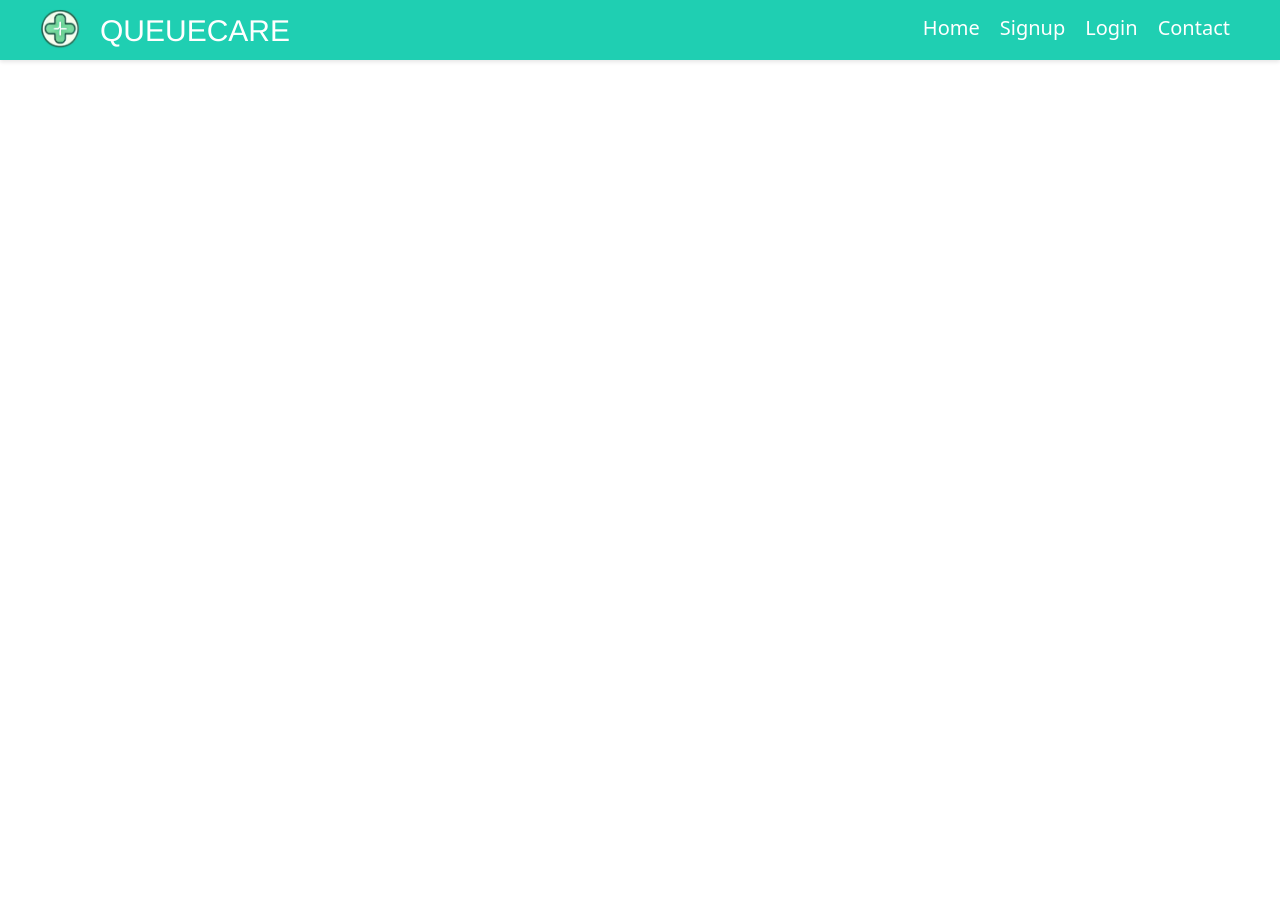
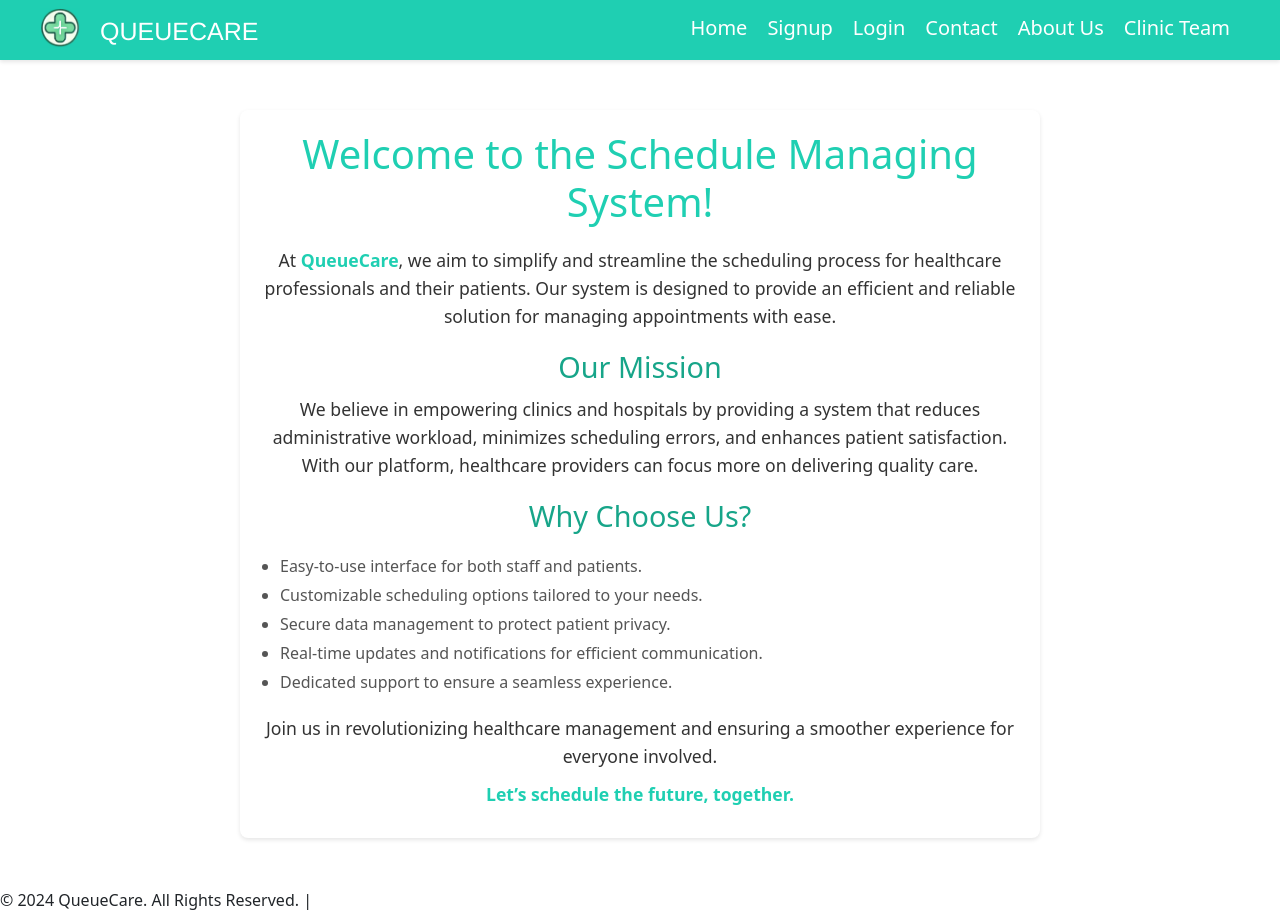
Before and after one commit to Cherry8800/webappfinalproject2024, a React (Create React App) app in the folder client/: page /about-us in a window 1280 px wide. Before the commit the page ends 800 px from the top, so only its background shows below. Built offline with nearby package versions, Linux system fonts and the light colour scheme.

Commit message:
I created 3 pages. About Us, Footer and Clinic Team

```diff
--- a/client/src/App.js
+++ b/client/src/App.js
@@ -12,6 +12,9 @@ import ServiceListPage from './components/ServiceListPage';
 import AdminDashboardPage from './components/AdminDashboardPage';
 import ProtectedRoute from './components/ProtectedRoute';
 import Navbar from './components/Navbar';
+import AboutUs from './components/AboutUs';
+import ClinicTeam from './components/ClinicTeam';
+import Footer from './components/Footer';
 
 const App = () => {
   return (
@@ -21,6 +24,8 @@ const App = () => {
         <Route path="/" element={<HomePage />} />
         <Route path="/login" element={<LoginPage />} />
         <Route path="/signup" element={<SignupPage />} />
+        <Route path="/about-us" element={<AboutUs />} />
+        <Route path="/clinic-team" element={<ClinicTeam />} />
         <Route path="/profile" element={<ProtectedRoute><ProfilePage /></ProtectedRoute>} />
         <Route path="/dashboard" element={<ProtectedRoute><Dashboard /></ProtectedRoute>} />
         <Route path="/contact" element={<ContactPage />} />
@@ -29,7 +34,9 @@ const App = () => {
         <Route path="/services" element={<ProtectedRoute><ServiceListPage /></ProtectedRoute>} />
         <Route path="/admin/dashboard" element={<ProtectedRoute role="admin"><AdminDashboardPage /></ProtectedRoute>} /> {/* Add AdminDashboardPage route */}
       </Routes>
+      <Footer />
     </>
+
   );
 };
 
--- /dev/null
+++ b/client/src/components/AboutUs.js
@@ -0,0 +1,33 @@
+import React from 'react';
+import '../styles/AboutUs.css';
+
+const AboutUsPage = () => {
+  return (
+    <div className="about-us-container">
+      <h1>Welcome to the Schedule Managing System!</h1>
+      <p>
+        At <strong>QueueCare</strong>, we aim to simplify and streamline the scheduling process for healthcare professionals and their patients.
+        Our system is designed to provide an efficient and reliable solution for managing appointments with ease.
+      </p>
+      <h2>Our Mission</h2>
+      <p>
+        We believe in empowering clinics and hospitals by providing a system that reduces administrative workload, minimizes scheduling errors,
+        and enhances patient satisfaction. With our platform, healthcare providers can focus more on delivering quality care.
+      </p>
+      <h2>Why Choose Us?</h2>
+      <ul>
+        <li>Easy-to-use interface for both staff and patients.</li>
+        <li>Customizable scheduling options tailored to your needs.</li>
+        <li>Secure data management to protect patient privacy.</li>
+        <li>Real-time updates and notifications for efficient communication.</li>
+        <li>Dedicated support to ensure a seamless experience.</li>
+      </ul>
+      <p>
+        Join us in revolutionizing healthcare management and ensuring a smoother experience for everyone involved.
+      </p>
+      <p><strong>Let’s schedule the future, together.</strong></p>
+    </div>
+  );
+};
+
+export default AboutUsPage;
--- /dev/null
+++ b/client/src/components/ClinicTeam.js
@@ -0,0 +1,26 @@
+import React from 'react';
+import '../styles/ClinicTeam.css';
+
+const ClinicTeamPage = () => {
+  return (
+    <div className="clinic-team-container">
+      <h1>Meet Our Clinic Team</h1>
+      <p>
+        Our dedicated team of healthcare professionals is here to provide you with the best care possible.
+        Learn more about each team member by clicking on their profiles below.
+      </p>
+      <ul className="team-list">
+        <li><a href="https://www.mlmedical.com/">Maple Leaf Medical Clinic</a></li>
+        <li><a href="https://www.stoneclinic.com/">Stone Clinic</a></li>
+        <li><a href="https://icloudhospital.com/">Cloud Hospital</a></li>
+        <li><a href="https://www.sinaihealth.ca/our-hospitals/mount-sinai-hospital">Mountain Sinai Hospital</a></li>
+        <li><a href="https://www.treetophospital.com/">Tree Top Hospital</a></li>
+      </ul>
+      <p>
+        Our team is committed to your well-being and ensuring you receive personalized and effective care.
+      </p>
+    </div>
+  );
+};
+
+export default ClinicTeamPage;
--- /dev/null
+++ b/client/src/components/Footer.js
@@ -0,0 +1,11 @@
+import React from 'react';
+
+const Footer = () => {
+  return (
+    <footer className="footer">
+      <span>© 2024 QueueCare. All Rights Reserved. |</span>
+    </footer>
+  );
+};
+
+export default Footer;
--- a/client/src/components/Navbar.js
+++ b/client/src/components/Navbar.js
@@ -14,11 +14,12 @@ const Navbar = () => {
   return (
     <nav className="navbar">
       <div className="navbar-logo">
-      <div>
-        <img src={Logo1} alt="QueueBy6 Logo" className="app-logo" />
-        <span className="navbar-logoword">QUEUECARE</span>
-      </div>
-
+        <Link to="/" className="navbar-link">
+          <div>
+            <img src={Logo1} alt="QueueBy6 Logo" className="app-logo" />
+            <span className="navbar-logoword">QUEUECARE</span>
+          </div>
+        </Link>
       </div>
       <ul className="navbar-links">
         <li><Link to="/">Home</Link></li>
@@ -29,14 +30,12 @@ const Navbar = () => {
                 <li><Link to="/admin/dashboard">Admin Dashboard</Link></li>
                 <li><Link to="/admin/users">User List</Link></li>
                 <li><Link to="/admin/services">Admin Service List</Link></li>
-                <li><Link to="/contact">Contact</Link></li>
               </>
             ) : (
               <>
                 <li><Link to="/profile">MyProfile</Link></li>
                 <li><Link to="/dashboard">Dashboard</Link></li>
                 <li><Link to="/services">Service List</Link></li>
-                <li><Link to="/contact">Contact</Link></li>
               </>
             )}
             <li><button onClick={handleLogout}>Logout</button></li>
@@ -45,9 +44,11 @@ const Navbar = () => {
           <>
             <li><Link to="/signup">Signup</Link></li>
             <li><Link to="/login">Login</Link></li>
-            <li><Link to="/contact">Contact</Link></li>
           </>
         )}
+        <li><Link to="/contact">Contact</Link></li>
+        <li><Link to="/about-us">About Us</Link></li>
+        <li><Link to="/clinic-team">Clinic Team</Link></li>
       </ul>
     </nav>
   );
--- /dev/null
+++ b/client/src/styles/AboutUs.css
@@ -0,0 +1,53 @@
+/* About Us Page Styles */
+body {
+    font-family: Arial, sans-serif;
+    background-color: #f4f4f4;
+    margin: 0;
+    padding: 0;
+}
+
+.about-us-container {
+    max-width: 800px;
+    margin: 50px auto;
+    padding: 20px;
+    background-color: white;
+    box-shadow: 0 2px 4px rgba(0, 0, 0, 0.1);
+    border-radius: 8px;
+    text-align: center;
+    color: #333;
+}
+
+.about-us-container h1 {
+    font-size: 2.5rem;
+    color: #1fcfb2;
+    margin-bottom: 20px;
+}
+
+.about-us-container h2 {
+    font-size: 1.8rem;
+    color: #17a589;
+    margin-top: 20px;
+}
+
+.about-us-container p {
+    font-size: 1.1rem;
+    line-height: 1.6;
+    margin: 10px 0;
+}
+
+.about-us-container ul {
+    text-align: left;
+    margin: 20px 0;
+    padding-left: 20px;
+    list-style-type: disc;
+}
+
+.about-us-container ul li {
+    font-size: 1rem;
+    margin: 5px 0;
+    color: #555;
+}
+
+.about-us-container strong {
+    color: #1fcfb2;
+}
--- /dev/null
+++ b/client/src/styles/ClinicTeam.css
@@ -0,0 +1,51 @@
+body {
+    font-family: Arial, sans-serif;
+    background-color: #f4f4f4;
+    margin: 0;
+    padding: 0;
+  }
+
+  .clinic-team-container {
+    max-width: 800px;
+    margin: 50px auto;
+    padding: 20px;
+    background-color: white;
+    box-shadow: 0 2px 4px rgba(0, 0, 0, 0.1);
+    border-radius: 8px;
+    text-align: center;
+    color: #333;
+  }
+
+  .clinic-team-container h1 {
+    font-size: 2.5rem;
+    color: #1fcfb2;
+    margin-bottom: 20px;
+  }
+
+  .clinic-team-container p {
+    font-size: 1.1rem;
+    line-height: 1.6;
+    margin: 10px 0;
+  }
+
+  .team-list {
+    list-style-type: none;
+    padding: 0;
+    margin: 20px 0;
+    text-align: left;
+  }
+
+  .team-list li {
+    margin: 10px 0;
+  }
+
+  .team-list a {
+    font-size: 1.1rem;
+    color: #1fcfb2;
+    text-decoration: none;
+  }
+
+  .team-list a:hover {
+    text-decoration: underline;
+    color: #17a589;
+  }
--- /dev/null
+++ b/client/src/styles/Footer.css
@@ -0,0 +1,26 @@
+.footer {
+    display: flex;
+    justify-content: center;
+    align-items: center;
+    background-color: #1fcfb2;
+    color: white;
+    height: 50px;
+    position: fixed;
+    bottom: 0;
+    left: 0;
+    width: 100%;
+    z-index: 1000;
+    box-shadow: 0 -2px 4px rgba(0, 0, 0, 0.1);
+    font-family: 'Franklin Gothic Medium', 'Arial Narrow', Arial, sans-serif;
+    font-size: 16px;
+}
+
+.footer a {
+    color: white;
+    text-decoration: none;
+    margin-left: 5px;
+}
+
+.footer a:hover {
+    text-decoration: underline;
+}
--- a/client/src/styles/Navbar.css
+++ b/client/src/styles/Navbar.css
@@ -28,7 +28,7 @@
 
 .navbar-logoword {
   color: white;
-  font-size: 30px;
+  font-size: 25px;
   font-family: 'Franklin Gothic Medium', 'Arial Narrow', Arial, sans-serif;
 }
 
@@ -51,6 +51,12 @@
   display: flex;
   gap: 20px;
   margin-right: 50px;
+}
+
+.navbar-link {
+  text-decoration: none;
+  color: inherit;
+  display: flex;
 }
 
 .navbar-links li a {
```
